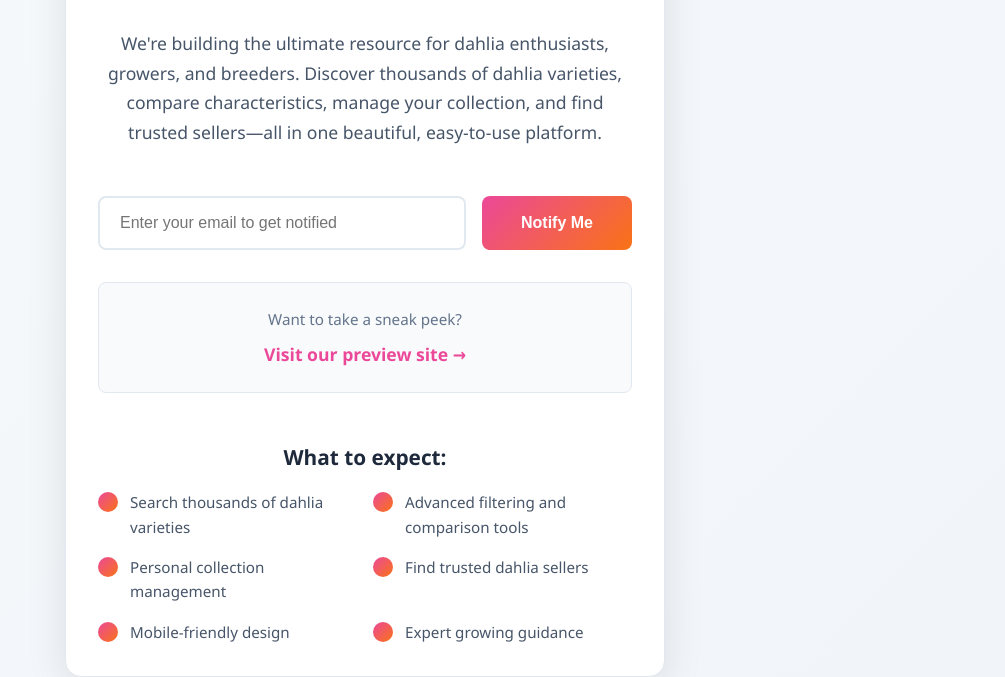
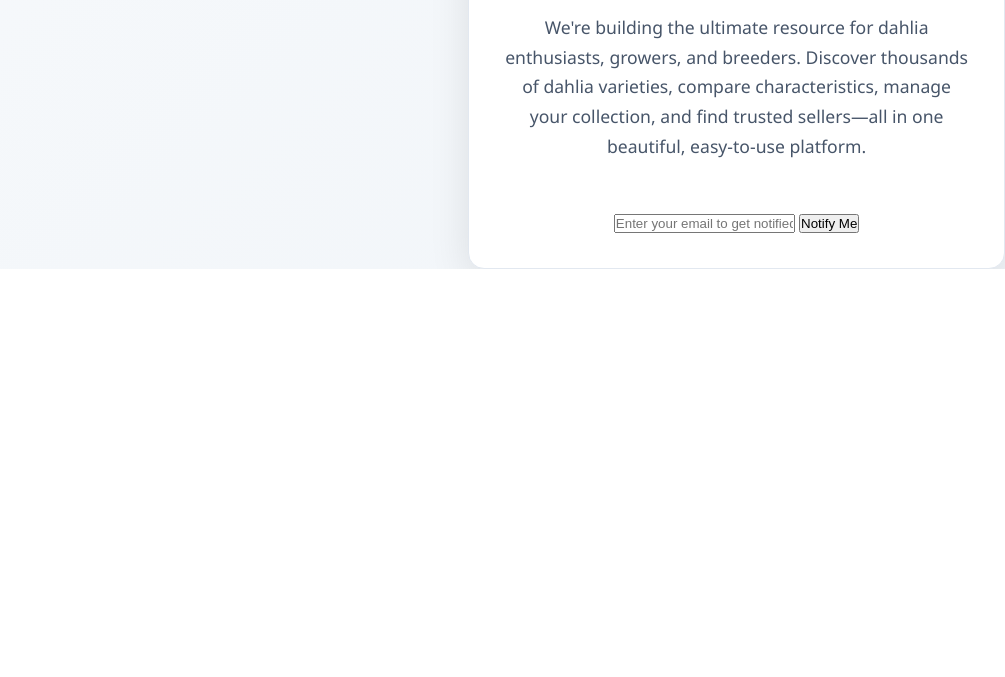
Before and after one commit to fearlessgardener/dahlia-library-coming-soon, a plain HTML site: page index.html in a window 1280 px wide. Shown: the part 620-1297 px from the top of the page, without its empty margins (275-1280 px from the left). After the commit the page ends 889 px from the top, so only its background shows below. Drawn offline with Linux system fonts and the light colour scheme.

Commit message:
Add files via upload
minor updates

```diff
--- a/index.html
+++ b/index.html
@@ -3,8 +3,12 @@
 <head>
     <meta charset="UTF-8">
     <meta name="viewport" content="width=device-width, initial-scale=1.0">
-    <title>The Dahlia Library - Coming Soon</title>
-    <meta name="description" content="The comprehensive dahlia database and discovery platform is coming soon! Join our mailing list to be notified when we launch.">
+    <title>The Dahlia Library - Coming Soon</title>        <p class="description">
+            We're building the ultimate resource for dahlia enthusiasts, growers, and breeders.
+            Discover thousands of dahlia varieties, compare characteristics, manage your collection,
+            and find trusted sellers—all in one beautiful, easy-to-use platform.
+        </p>
+    </div>description" content="The comprehensive dahlia database and discovery platform is coming soon! Join our mailing list to be notified when we launch.">
     <meta name="keywords" content="dahlia, flowers, gardening, database, discovery, plants">
 
     <!-- Open Graph for social sharing -->
@@ -48,17 +52,14 @@
             max-width: 400px;
             width: 100%;
             height: auto;
-            margin-bottom: 2rem;
+            margin-bottom: 1rem;
         }
 
         h1 {
             font-size: 2.5rem;
             margin-bottom: 1rem;
-            background: linear-gradient(135deg, #ec4899 0%, #f97316 100%);
-            -webkit-background-clip: text;
-            -webkit-text-fill-color: transparent;
-            background-clip: text;
-            font-weight: 700;
+            color: #64748b;
+            font-weight: 400;
         }
 
         .subtitle {
@@ -73,49 +74,6 @@
             color: #475569;
             margin-bottom: 3rem;
             line-height: 1.7;
-        }
-
-        .email-form {
-            display: flex;
-            gap: 1rem;
-            margin-bottom: 2rem;
-            flex-wrap: wrap;
-            justify-content: center;
-        }
-
-        .email-input {
-            flex: 1;
-            min-width: 250px;
-            padding: 1rem 1.25rem;
-            border: 2px solid #e2e8f0;
-            border-radius: 8px;
-            font-size: 1rem;
-            transition: all 0.3s ease;
-            background: white;
-        }
-
-        .email-input:focus {
-            outline: none;
-            border-color: #ec4899;
-            box-shadow: 0 0 0 3px rgba(236, 72, 153, 0.1);
-        }
-
-        .notify-btn {
-            padding: 1rem 2rem;
-            background: linear-gradient(135deg, #ec4899 0%, #f97316 100%);
-            color: white;
-            border: none;
-            border-radius: 8px;
-            font-size: 1rem;
-            font-weight: 600;
-            cursor: pointer;
-            transition: all 0.3s ease;
-            min-width: 150px;
-        }
-
-        .notify-btn:hover {
-            transform: translateY(-2px);
-            box-shadow: 0 8px 25px rgba(236, 72, 153, 0.3);
         }
 
         .preview-link {
@@ -143,45 +101,6 @@
             text-decoration: underline;
         }
 
-        .features {
-            margin-top: 3rem;
-            text-align: left;
-        }
-
-        .features h3 {
-            color: #1e293b;
-            margin-bottom: 1rem;
-            text-align: center;
-            font-size: 1.3rem;
-        }
-
-        .feature-list {
-            display: grid;
-            grid-template-columns: repeat(auto-fit, minmax(250px, 1fr));
-            gap: 1rem;
-            margin-top: 1rem;
-        }
-
-        .feature-item {
-            display: flex;
-            align-items: flex-start;
-            gap: 0.75rem;
-        }
-
-        .feature-icon {
-            width: 20px;
-            height: 20px;
-            background: linear-gradient(135deg, #ec4899 0%, #f97316 100%);
-            border-radius: 50%;
-            flex-shrink: 0;
-            margin-top: 2px;
-        }
-
-        .feature-text {
-            font-size: 0.95rem;
-            color: #475569;
-        }
-
         @media (max-width: 640px) {
             .container {
                 margin: 1rem;
@@ -190,14 +109,6 @@
 
             h1 {
                 font-size: 2rem;
-            }
-
-            .email-form {
-                flex-direction: column;
-            }
-
-            .email-input, .notify-btn {
-                width: 100%;
             }
 
             .feature-list {
@@ -230,7 +141,7 @@
     <div class="container">
         <img src="logo.png" alt="The Dahlia Library" class="logo">
 
-        <h1>Coming Soon</h1>
+        <h1>Coming soon...</h1>
         <p class="subtitle">A comprehensive dahlia database and discovery platform</p>
 
         <p class="description">
@@ -256,43 +167,6 @@
 
         <div class="error-message" id="errorMessage">
             ⚠️ Something went wrong. Please try again later.
-        </div>
-
-        <div class="preview-link">
-            <p>Want to take a sneak peek?</p>
-            <a href="https://preview.thedahlialibrary.com" target="_blank">
-                Visit our preview site →
-            </a>
-        </div>
-
-        <div class="features">
-            <h3>What to expect:</h3>
-            <div class="feature-list">
-                <div class="feature-item">
-                    <div class="feature-icon"></div>
-                    <div class="feature-text">Search thousands of dahlia varieties</div>
-                </div>
-                <div class="feature-item">
-                    <div class="feature-icon"></div>
-                    <div class="feature-text">Advanced filtering and comparison tools</div>
-                </div>
-                <div class="feature-item">
-                    <div class="feature-icon"></div>
-                    <div class="feature-text">Personal collection management</div>
-                </div>
-                <div class="feature-item">
-                    <div class="feature-icon"></div>
-                    <div class="feature-text">Find trusted dahlia sellers</div>
-                </div>
-                <div class="feature-item">
-                    <div class="feature-icon"></div>
-                    <div class="feature-text">Mobile-friendly design</div>
-                </div>
-                <div class="feature-item">
-                    <div class="feature-icon"></div>
-                    <div class="feature-text">Expert growing guidance</div>
-                </div>
-            </div>
         </div>
     </div>
 
```
Also changed, not shown: logo.png.
